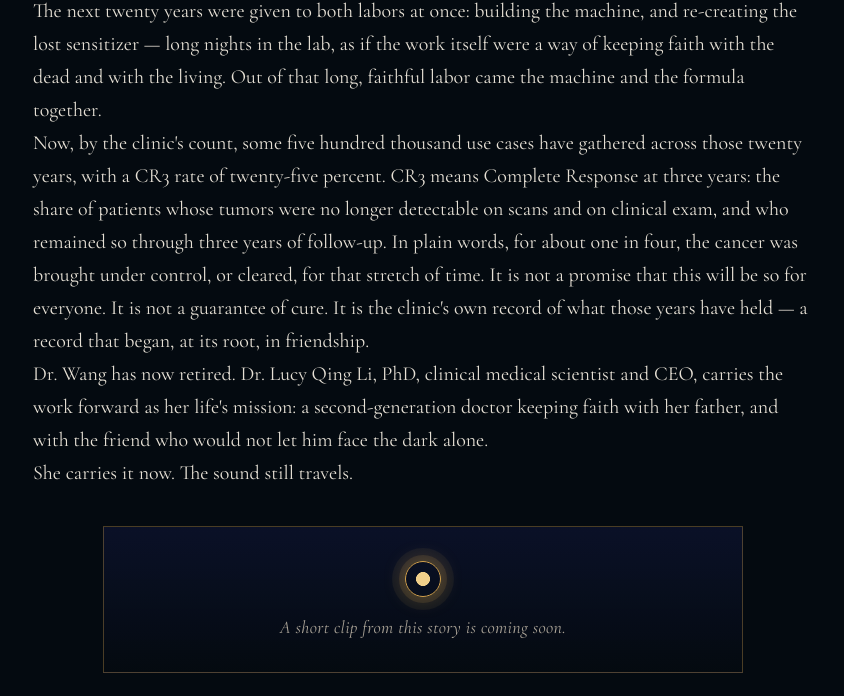
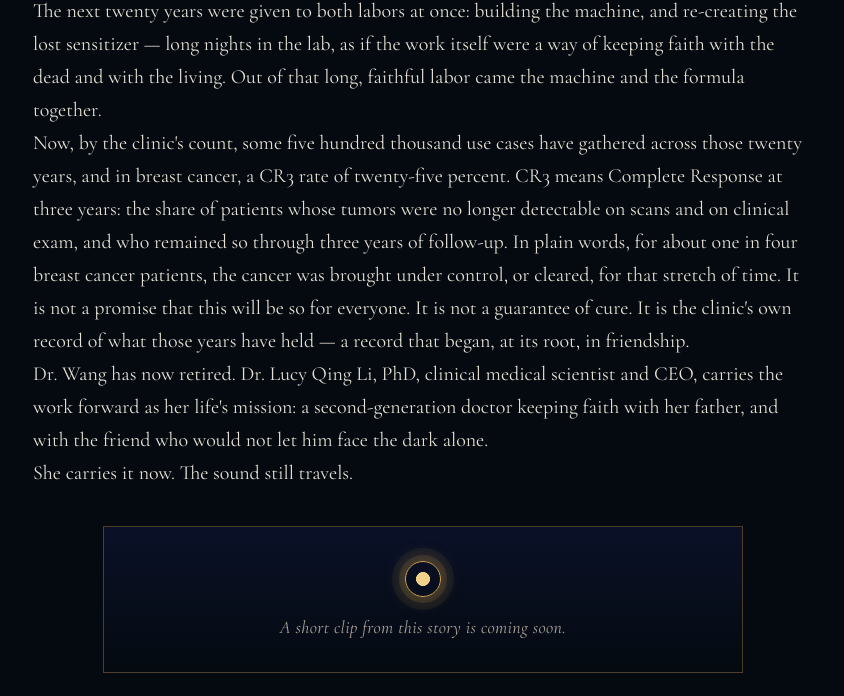
Before and after one commit to AiYogiWake/sonodynamic-cancer-center, a plain HTML site: page creation-story.html in a window 1280 px wide. Shown: the part 2438-3134 px from the top of the page, without its empty margins (217-1061 px from the left). Drawn offline with nearby package versions, Linux system fonts and the light colour scheme.

Commit message:
Clarify that the 25% CR3 figure applies to breast cancer only

```diff
--- a/creation-story.html
+++ b/creation-story.html
@@ -413,7 +413,7 @@ footer .logo{margin-bottom:14px}
  <p>Lucy was a daughter in those years: watching her father, and watching the two men refuse to leave one another in the dark. Both Don Mitchell and Lucy's father later died of heart attacks. In the aftermath of Don Mitchell's passing, the formula itself was lost.</p>
  <p>What remained was a promise, and a daughter who had seen it made.</p>
  <p>The next twenty years were given to both labors at once: building the machine, and re-creating the lost sensitizer — long nights in the lab, as if the work itself were a way of keeping faith with the dead and with the living. Out of that long, faithful labor came the machine and the formula together.</p>
- <p>Now, by the clinic's count, some five hundred thousand use cases have gathered across those twenty years, with a CR3 rate of twenty-five percent. CR3 means Complete Response at three years: the share of patients whose tumors were no longer detectable on scans and on clinical exam, and who remained so through three years of follow-up. In plain words, for about one in four, the cancer was brought under control, or cleared, for that stretch of time. It is not a promise that this will be so for everyone. It is not a guarantee of cure. It is the clinic's own record of what those years have held — a record that began, at its root, in friendship.</p>
+ <p>Now, by the clinic's count, some five hundred thousand use cases have gathered across those twenty years, and in breast cancer, a CR3 rate of twenty-five percent. CR3 means Complete Response at three years: the share of patients whose tumors were no longer detectable on scans and on clinical exam, and who remained so through three years of follow-up. In plain words, for about one in four breast cancer patients, the cancer was brought under control, or cleared, for that stretch of time. It is not a promise that this will be so for everyone. It is not a guarantee of cure. It is the clinic's own record of what those years have held — a record that began, at its root, in friendship.</p>
  <p>Dr. Wang has now retired. Dr. Lucy Qing Li, PhD, clinical medical scientist and CEO, carries the work forward as her life's mission: a second-generation doctor keeping faith with her father, and with the friend who would not let him face the dark alone.</p>
  <p>She carries it now. The sound still travels.</p>
  <div class="origin-clip" id="origin-clip">
```
